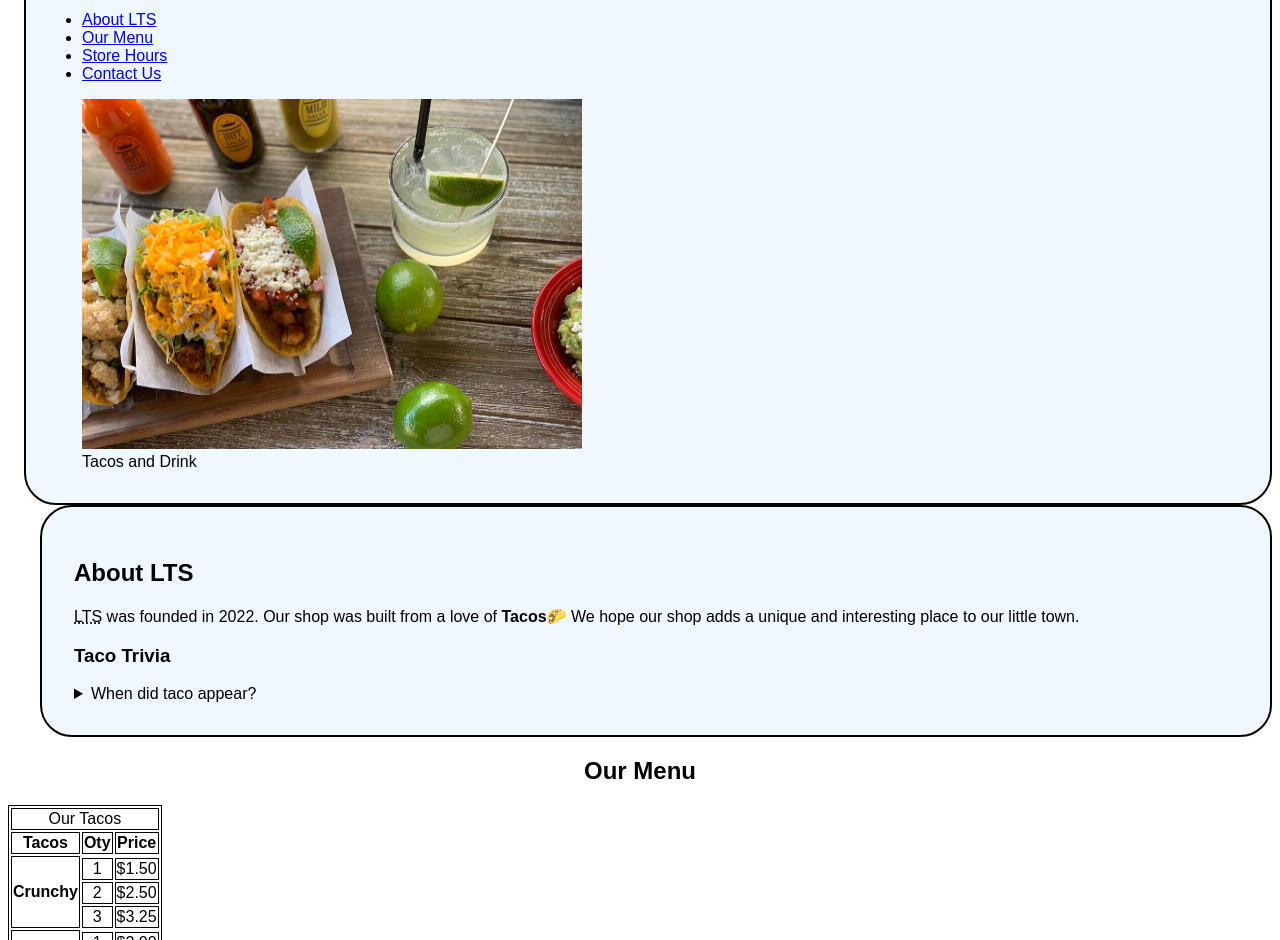
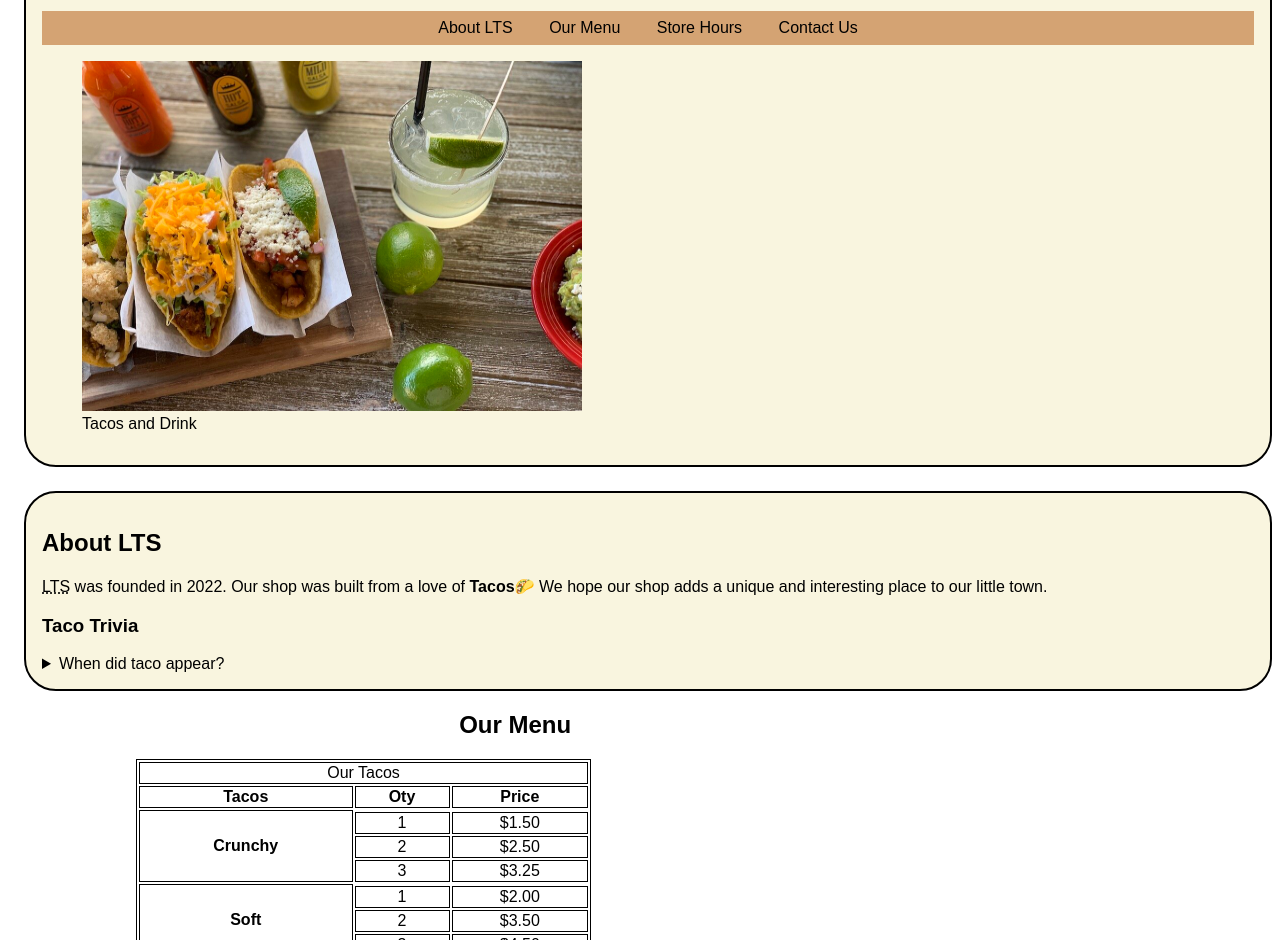
Before and after one commit to etssu/The-Little-Taco-Shop, a plain HTML site: page index.html in a window 1280 px wide. Shown: the part 105-1045 px from the top of the page. Drawn offline with Linux system fonts and the light colour scheme.

Commit message:
added some more css

```diff
--- a/css/style.css
+++ b/css/style.css
@@ -5,7 +5,7 @@ body {
 header {
   border: 2px solid rgb(0, 0, 0);
   border-radius: 2rem;
-  background-color: aliceblue;
+  background-color: #f9f5df;
   margin-left: 1em;
   padding: 1em;
 }
@@ -16,11 +16,12 @@ h1 {
 }
 
 .about {
-  background-color: aliceblue;
-  margin-left: 2em;
-  padding: 2em;
+  background-color: #f9f5df;
+  margin-left: 1em;
+  padding: 1em;
   border: 2px solid black;
   border-radius: 2em;
+  margin-top: 1.5em;
 }
 
 a:visited {
@@ -36,4 +37,27 @@ a:active {
 
 .menu {
   text-align: center;
+  padding-left: 8em;
+  width: 60%;
 }
+
+table {
+  width: 60%;
+}
+ul {
+  list-style: none;
+  padding: 0.5rem;
+  text-align: center;
+  background-color: #d4a373;
+  margin: 0;
+}
+
+li {
+  display: inline-block;
+  margin-inline: 1rem;
+}
+
+li a {
+  color: #000000;
+  text-decoration: none;
+}
```
